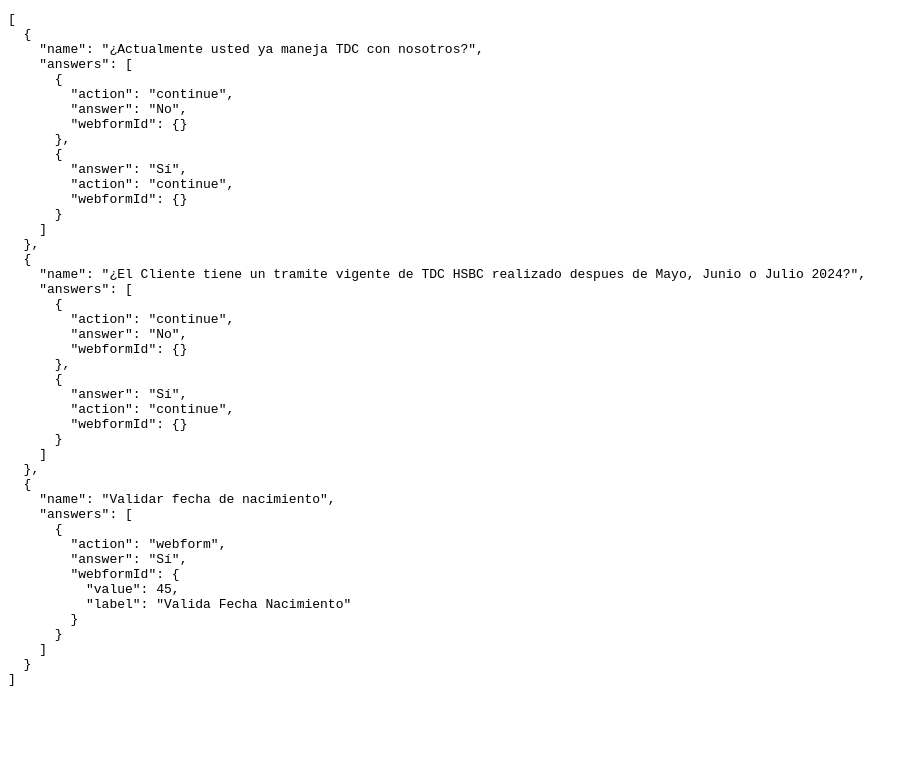
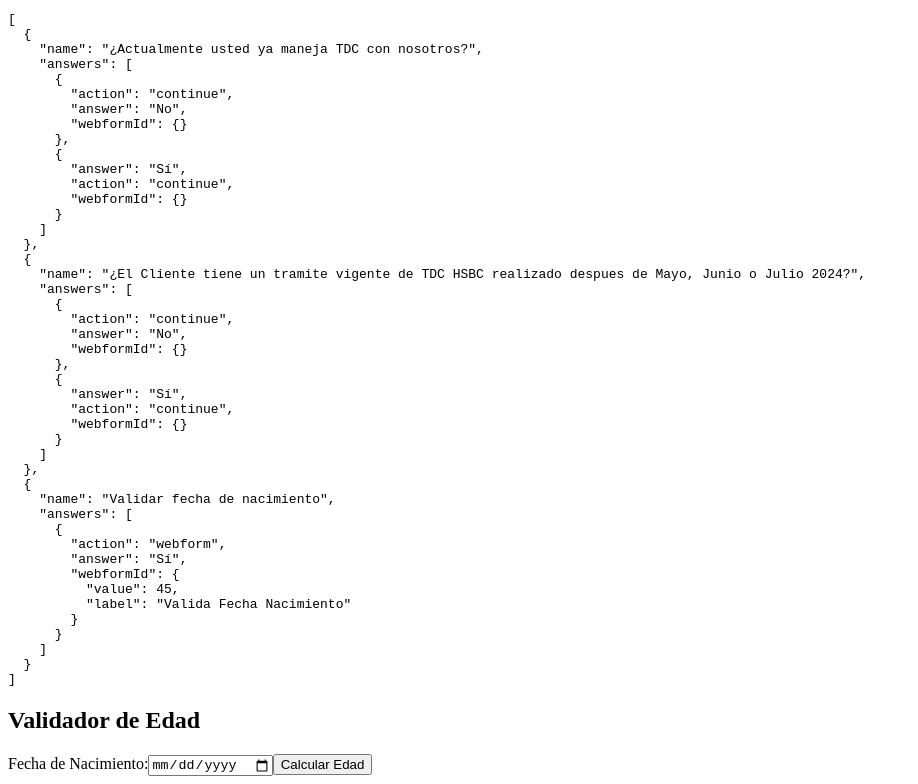
Before and after one commit to jimmyegc/react-multistep-form, a React (Vite) app: page / in a window 1280 px wide. Shown: the part 428-1212 px from the top of the page, without its empty margins (0-918 px from the left). Before the commit the page ends 1128 px from the top, so only its background shows below. Built offline with nearby package versions, Linux system fonts and the light colour scheme.

Commit message:
fix 09232024

```diff
--- a/src/App.tsx
+++ b/src/App.tsx
@@ -5,6 +5,7 @@ import { AddressForm } from './components/AddressForm/AddressForm'
 import { UserForm } from './components/UserForm/UserForm'
 import { useMultistepForm } from './hooks/useMultistepForm'
 import { ProfilingQuizz } from './components/ProfilingQuizz/ProfilingQuizz'
+import { AgeCalculator } from './components/AgeCalculator/AgeCalculator'
 
 type FormData = {
   firstName: string,
@@ -77,6 +78,7 @@ function App() {
       </div>
       {JSON.stringify(data)}
       <ProfilingQuizz />
+      <AgeCalculator />
     </>
   )
 }
--- /dev/null
+++ b/src/components/AgeCalculator/AgeCalculator.tsx
@@ -0,0 +1,57 @@
+import { useState } from "react";
+
+export const AgeCalculator = () => {
+  const [birthDate, setBirthDate] = useState("");
+  const [age, setAge] = useState(null);
+  const [error, setError] = useState("");
+
+  const calculateAge = (date) => {
+    const today = new Date();
+    const birthDate = new Date(date);
+    let age = today.getFullYear() - birthDate.getFullYear();
+    const monthDifference = today.getMonth() - birthDate.getMonth();
+
+    if (
+      monthDifference < 0 ||
+      (monthDifference === 0 && today.getDate() < birthDate.getDate())
+    ) {
+      age--;
+    }
+
+    return age;
+  };
+
+  const handleSubmit = (e) => {
+    e.preventDefault();
+    const calculatedAge = calculateAge(birthDate);
+
+    if (calculatedAge < 18) {
+      setError("Debes tener al menos 18 años.");
+      setAge(null);
+    } else if (calculatedAge > 75) {
+      setError("Debes ser menor de 75 años.");
+      setAge(null);
+    } else {
+      setError("");
+      setAge(calculatedAge);
+    }
+  };
+
+  return (
+    <div>
+      <h2>Validador de Edad</h2>
+      <form onSubmit={handleSubmit}>
+        <label htmlFor="birthDate">Fecha de Nacimiento:</label>
+        <input
+          type="date"
+          id="birthDate"
+          value={birthDate}
+          onChange={(e) => setBirthDate(e.target.value)}
+        />
+        <button type="submit">Calcular Edad</button>
+      </form>
+      {error && <p style={{ color: "red" }}>{error}</p>}
+      {age && !error && <p>Tu edad es {age} años.</p>}
+    </div>
+  );
+}
```
